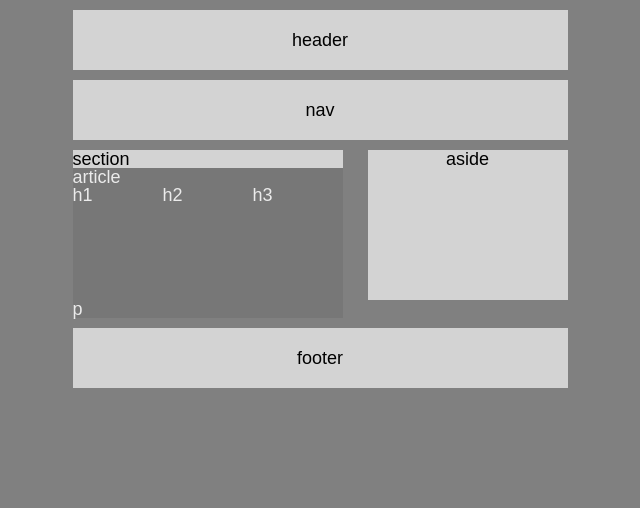
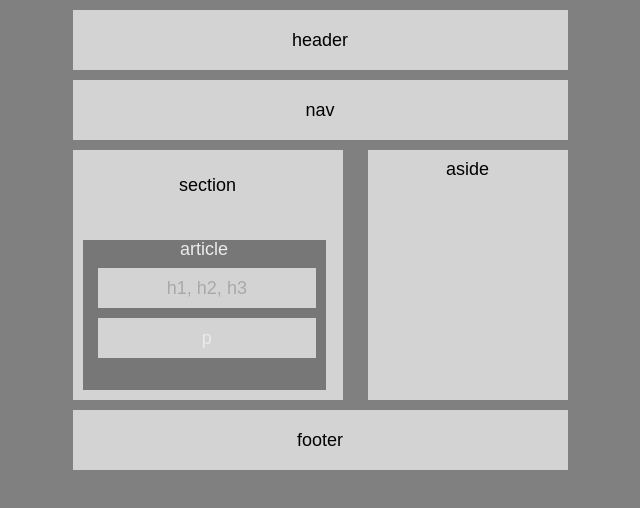
Before and after one commit to vsaraog/HW-Wireframe, a plain HTML site: page index.html in a window 1280 px wide. Shown: the whole page, without its empty margins (160-800 px from the left). Drawn offline with Linux system fonts and the light colour scheme.

Commit message:
Now closer to assigment requirements

```diff
--- a/index.html
+++ b/index.html
@@ -1,34 +1,38 @@
 <!DOCTYPE html>
 <html>
 <head>
-    <title>Page Title</title>
+    <title>HW Wireframe</title>
     <link rel="stylesheet" type="text/css" href="reset.css" />
     <link rel="stylesheet" type="text/css" href="style.css" />
 </head>
 <body>
-    <div class=container>
+    <div class=page-container>
         <header>
-            <div class="vcentertext">header</div>
+            <!-- <div class="v-center">header</div> -->
+            header
         </header>
         <nav>
-            <div class="vcentertext">nav</div>
+            <!-- <div class="v-center">nav</div> -->
+            nav
         </nav>
-        <aside id="aside">aside</aside>
-        <div class="sectioncontainer">
+        <aside class="aside-elem-c">
+            aside
+        </aside>
+        <div class="section-c">
         <section>
-            <div>section</div>
+            <div class="section-elem">section</div>
             <article>
                 <div>article</div>
-                <!-- <div class="helement"> -->
-                    <h1 class="helement">h1</h1>
-                <h2 class="helement">h2</h2>
-                <h3 class="helement">h3</h3>
-                <!-- </div> -->
-                <p class="clearfloat">p</p>
+                <div class="inside-article-elem">
+                <h1 class="h-elem">h1,</h1>
+                <h2 class="h-elem">h2,</h2>
+                <h3 class="h-elem">h3</h3>
+                </div>
+                <p class="inside-article-elem">p</p>
             </article>
         </section>
         </div>
-        <footer class="vcentertext clearfloat">footer</footer>
+        <footer class="clearfloat">footer</footer>
         </div>
 </body>
 </html>
--- a/style.css
+++ b/style.css
@@ -17,15 +17,13 @@ header, nav, footer {
     text-align: center;
     padding-top: 10px;
     padding-bottom: 10px;
-}
-
-.vcentertext {
     line-height: 40px;
 }
 
 article {
     color: #ebebeb;
     background-color: #777;
+    width: 90%;
     }
 
 h1 p {
@@ -33,7 +31,18 @@ color: #777;
     background-color: #ebebeb;
 }
 
-.container
+/* section {
+    position: relative;
+} */
+
+article {
+    position: absolute;
+    bottom: 10px;
+    text-align: center;
+    height: 150px;
+}
+
+.page-container
 {
     margin-top: 10px;
     margin-left: auto;
@@ -41,26 +50,54 @@ background-color: #ebebeb;
     width: 495px;
 }
 
-#aside
+.section-c
 {
-    width: 200px;
-    height: 150px;
+    position: relative;
+    width: 250px;
+    height: 230px;
+    background-color: lightgray;
+    padding: 10px;
+}
+
+.section-elem
+{
+    height: 50px;
+    text-align: center;
+    /* margin-top: 20px;
+    margin-bottom: 20px; */
+    line-height: 50px;
+}
+
+.aside-elem-c
+{
+    width: 180px;
+    height: 230px;
     float: right;
     text-align: center;
+    /* line-height: 250px; */
+    padding: 10px;
 }
 
-.sectioncontainer
+.h-elem
 {
-    width: 270px;
-}
-
-.helement
-{
-    float: left;
-    width: 90px;
+    display: inline;
+    color: darkgray;
+    /* width: 90px; */
 }
 
 .clearfloat
 {
     clear: both
 }
+
+.inside-article-elem
+{
+    width: 90%;
+    height: 40px;
+    line-height: 40px;
+    background-color: lightgray;
+    margin-top: 10px;
+    margin-bottom: 10px;
+    margin-left: 15px;
+    margin-right: 15px;
+}
```
Lines whose indentation alone changed are shown as unchanged.
